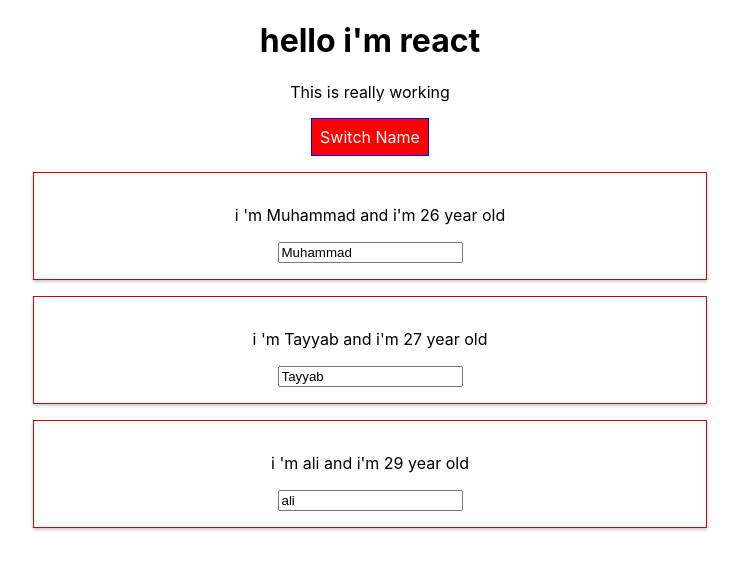
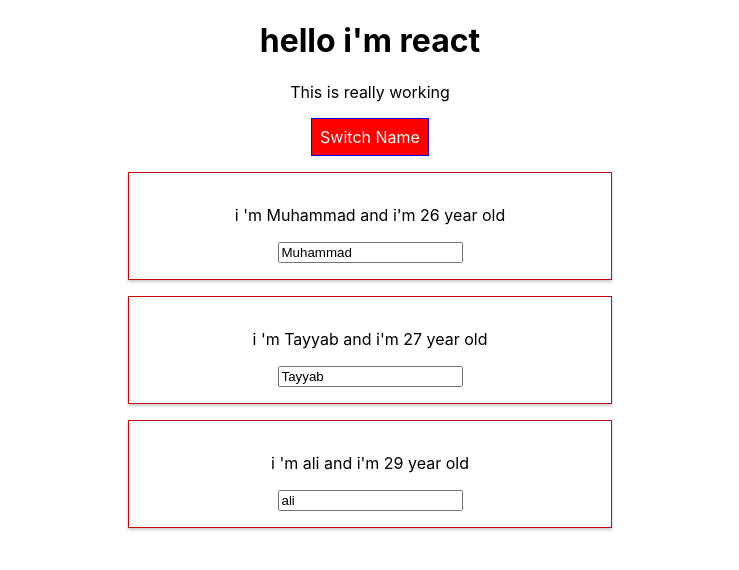
Before and after one commit to talhabutt1996/React, a React app: page / in a window 1280 px wide. Both pictures are taken after a click on the button "Switch Name". Shown: the top 570 px of the page, without its empty margins (270-1009 px from the left). Built offline with nearby package versions, Linux system fonts and the light colour scheme.

Commit message:
Update Person.js

```diff
--- a/src/Person/Person.js
+++ b/src/Person/Person.js
@@ -2,9 +2,7 @@ import React from 'react'
 import './Person.css'
 const person = (props) => {
     const style = {
-        '@media (min-width : 500px)': {
-            width: "450px;"
-        }
+        width: "450px"
     }
     return (
         <div className='person' style={style}>
```
